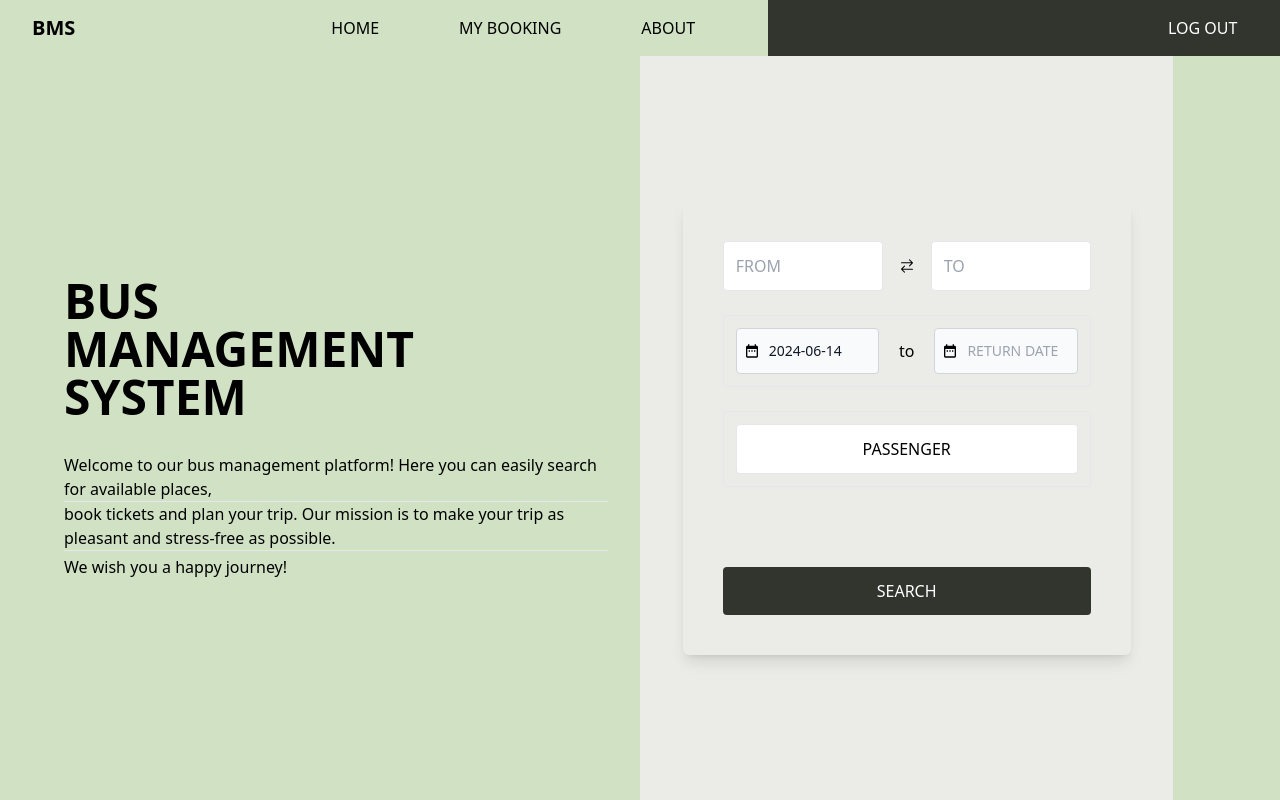
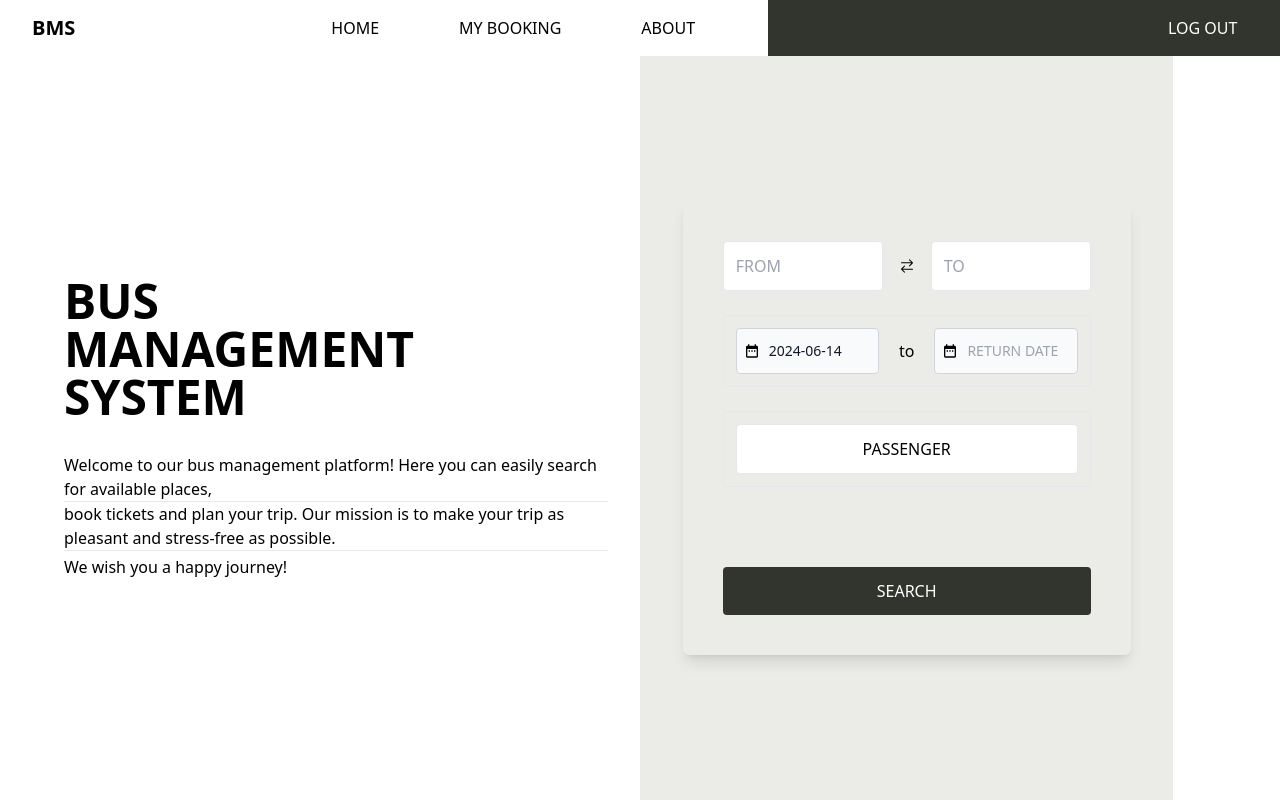
Before and after one commit to dbilic98/booking-bus-ticket-frontend, a React (Create React App) app: page / in a window 1280 px wide. Built offline with nearby package versions, Linux system fonts and the light colour scheme; a web font is replaced by a local one.

Commit message:
Change the color name from yellow to light-green

```diff
--- a/tailwind.config.js
+++ b/tailwind.config.js
@@ -8,7 +8,7 @@ module.exports = {
     extend: {
       colors: {
         cream: "#EBEBE8",
-        yellow: "#D1E2C4",
+        "light-green": "#D1E2C4",
         "jet-black": "#31352E",
       },
     },
```
